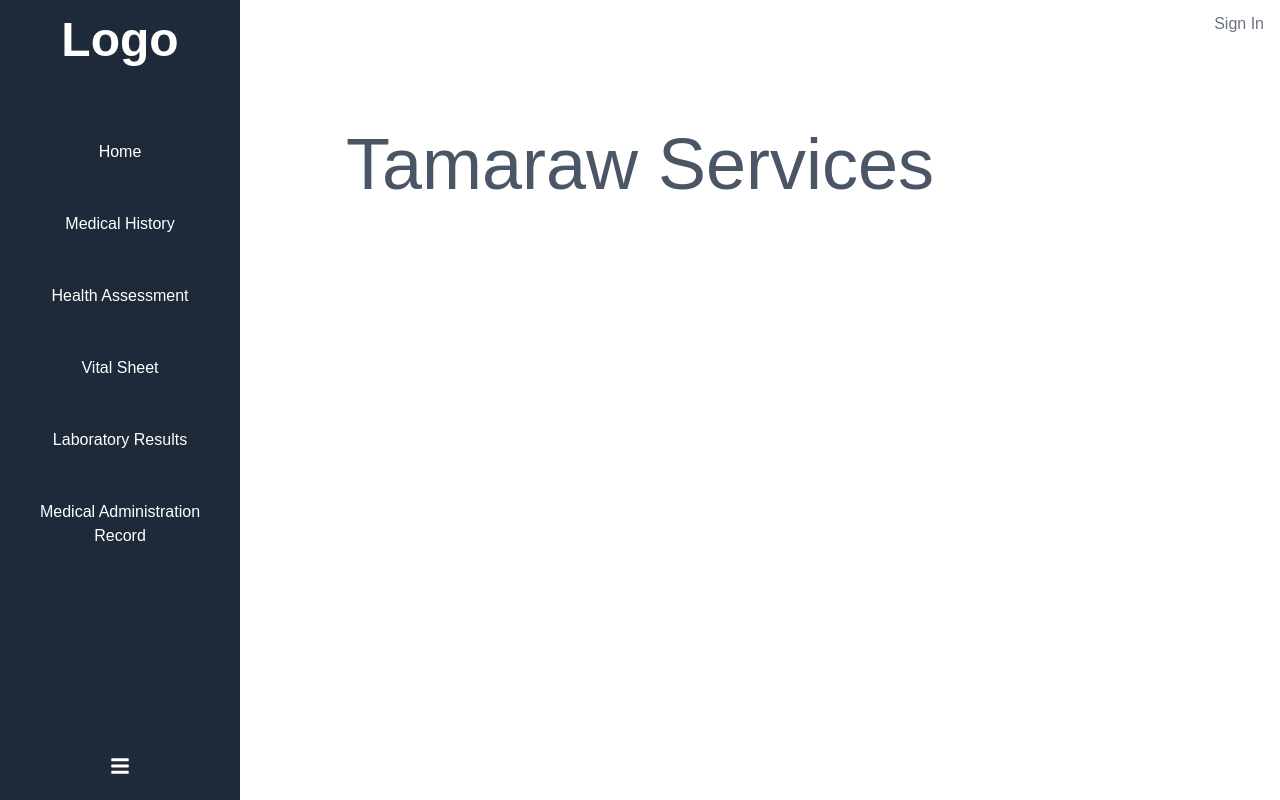
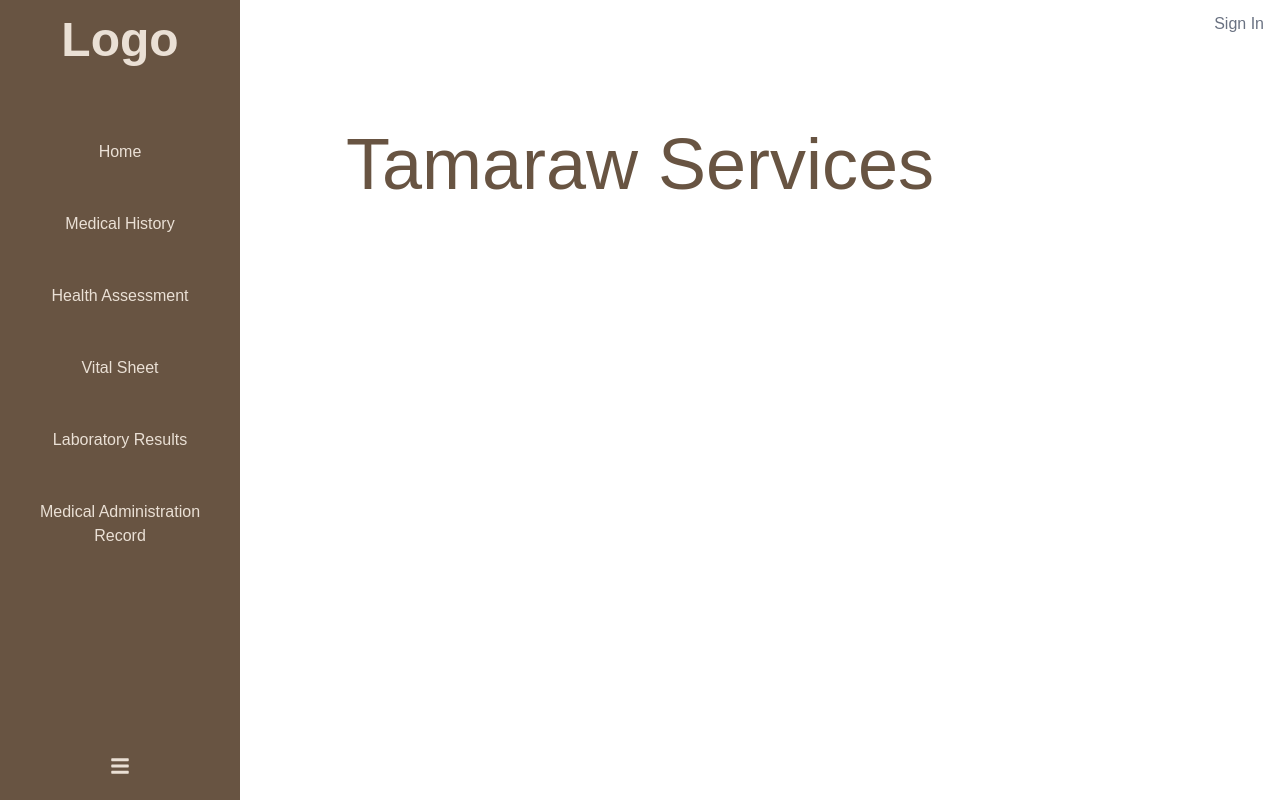
Before and after one commit to JoeyCollado/ehr, a Next.js app: page /pages/home in a window 1280 px wide. Built offline with nearby package versions, Linux system fonts and the light colour scheme; no server answers.

Commit message:
Color scheme refinement

```diff
--- a/app/components/Navbar.tsx
+++ b/app/components/Navbar.tsx
@@ -17,7 +17,7 @@ const Navbar = () => {
 
   return (
     <div
-      className={`bg-gray-800 text-white h-screen fixed p-4 flex flex-col justify-between transition-all duration-300 ${
+      className={`bg-[#685442] text-[#EAE0D5] h-screen fixed p-4 flex flex-col justify-between transition-all duration-300 ${
         isOpen ? "w-60" : "w-20"
       }`}
     >
@@ -39,8 +39,8 @@ const Navbar = () => {
         <ul className={`${!isOpen ? "space-y-8" : "space-y-6"} w-full flex flex-col text-center`}>
           <li>
             <Link
-              href="/"
-              className="flex items-center justify-center w-full hover:bg-gray-700 p-3 rounded-md"
+              href="#"
+              className="flex items-center justify-center w-full hover:bg-[#ab886a] p-3 rounded-md"
             >
               {!isOpen && <FaHome />}
               {isOpen && "Home"}
@@ -49,7 +49,7 @@ const Navbar = () => {
           <li>
             <Link
               href="/"
-              className="flex items-center justify-center w-full hover:bg-gray-700 p-3 rounded-md"
+              className="flex items-center justify-center w-full hover:bg-[#ab886a] p-3 rounded-md"
             >
               {!isOpen && <FaFileMedical />}
               {isOpen && "Medical History"}
@@ -58,7 +58,7 @@ const Navbar = () => {
           <li>
             <Link
               href="/"
-              className="flex items-center justify-center w-full hover:bg-gray-700 p-3 rounded-md"
+              className="flex items-center justify-center w-full hover:bg-[#ab886a] p-3 rounded-md"
             >
               {!isOpen && <FaHeartbeat />}
               {isOpen && "Health Assessment"}
@@ -67,7 +67,7 @@ const Navbar = () => {
           <li>
             <Link
               href="/"
-              className="flex items-center justify-center w-full hover:bg-gray-700 p-3 rounded-md"
+              className="flex items-center justify-center w-full hover:bg-[#ab886a] p-3 rounded-md"
             >
               {!isOpen && <FaVials />}
               {isOpen && "Vital Sheet"}
@@ -76,7 +76,7 @@ const Navbar = () => {
           <li>
             <Link
               href="/"
-              className="flex items-center justify-center w-full hover:bg-gray-700 p-3 rounded-md"
+              className="flex items-center justify-center w-full hover:bg-[#ab886a] p-3 rounded-md"
             >
               {!isOpen && <FaCapsules />}
               {isOpen && "Laboratory Results"}
@@ -85,7 +85,7 @@ const Navbar = () => {
           <li>
             <Link
               href="/"
-              className="flex items-center justify-center w-full hover:bg-gray-700 p-3 rounded-md"
+              className="flex items-center justify-center w-full hover:bg-[#ab886a] p-3 rounded-md"
             >
               {!isOpen && <FaNotesMedical />}
               {isOpen && "Medical Administration Record"}
@@ -93,9 +93,8 @@ const Navbar = () => {
           </li>
         </ul>
       </div>
-      {/* Collapse Button with Full-Width Hover Effect */}
       <button
-        className="text-xl p-2 hover:bg-gray-700 w-full rounded-md flex justify-center"
+        className="text-xl p-2 hover:bg-[#ab886a] w-full rounded-md flex justify-center"
         onClick={() => setIsOpen(!isOpen)}
       >
         <FaBars />
--- a/app/globals.css
+++ b/app/globals.css
@@ -14,7 +14,7 @@
 
 @media (prefers-color-scheme: dark) {
   :root {
-    --background: #0a0a0a;
+    --background: #ffd8b1;
     --foreground: #ededed;
   }
 }
--- a/app/pages/home/page.tsx
+++ b/app/pages/home/page.tsx
@@ -3,7 +3,7 @@ import React from "react";
 
 const Page = () => {
   return (
-    <div className="md:text-7xl mt-[10%] text-5xl text-center flex-grow text-gray-600 flex items-center justify-center">
+    <div className="md:text-7xl mt-[10%] text-5xl text-center flex-grow text-[#685442] flex items-center justify-center">
       Tamaraw Services
     </div>
   );
```
